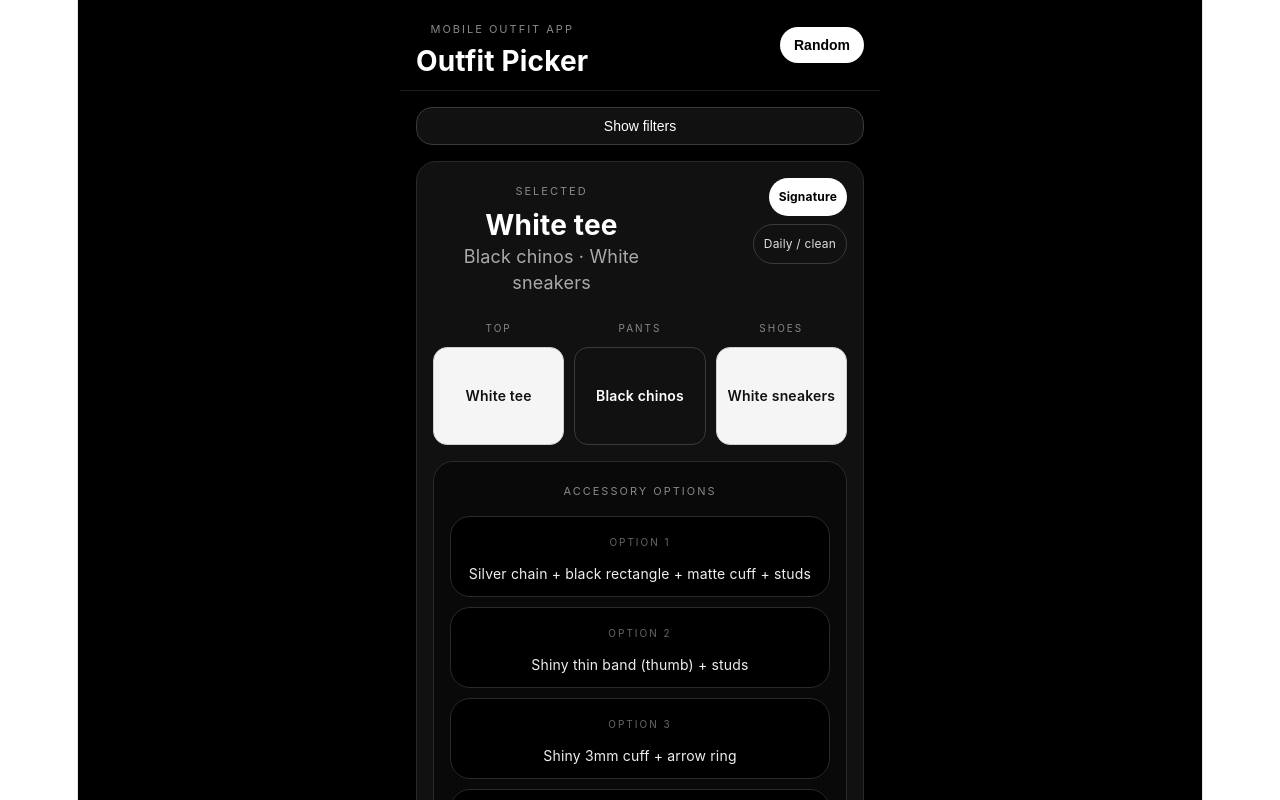
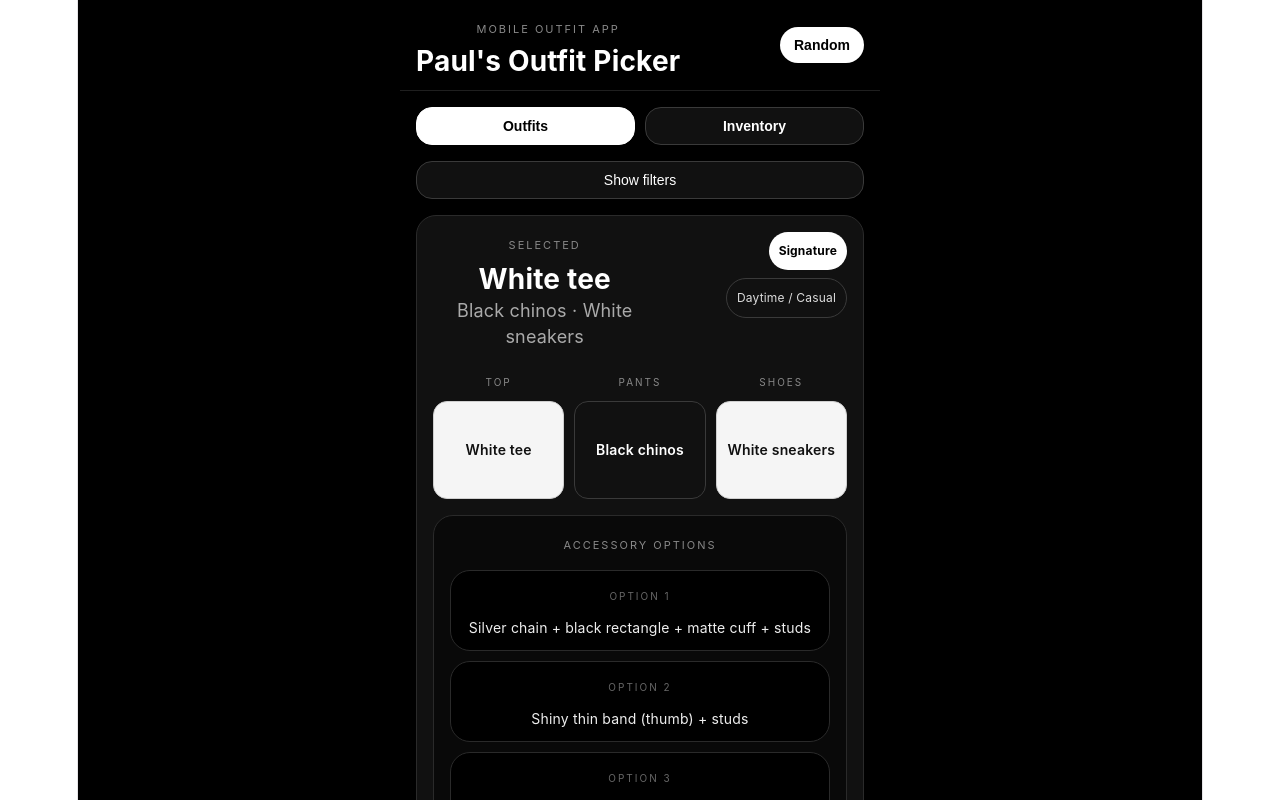
Before and after one commit to akdang/outfit-picker, a React (Vite) app: page / in a window 1280 px wide. Shown: the top 800 px of the page. Built offline with nearby package versions, Linux system fonts and the light colour scheme.

Commit message:
Added inventory

```diff
--- a/src/App.tsx
+++ b/src/App.tsx
@@ -395,6 +395,61 @@ const outfits: Outfit[] = [
   },
 ];
 
+const inventory = {
+  tops: [
+    "White tee",
+    "Light gray tee",
+    "Charcoal tee",
+    "Black tee",
+    "White button-up",
+    "Light gray button-up",
+    "Dark gray button-up",
+    "Sage green button-up",
+    "Beige button-up",
+    "Black button-up",
+  ],
+  pants: [
+    "Black chinos",
+    "Charcoal chinos",
+    "Black jeans",
+    "Dark blue jeans",
+    "Light blue jeans",
+  ],
+  shoes: [
+    "Black sneakers",
+    "White sneakers",
+    "Black boots",
+    "Gray suede boots",
+  ],
+  rings: [
+    "Black thin rectangle ring",
+    "Silver arrow retro ring",
+    "Thin silver band",
+    "Shiny thin silver band",
+    "Silver/black top signet",
+  ],
+  necklaces: [
+    'Silver 3mm box chain (20")',
+    'Black 3mm box chain (20")',
+  ],
+  bracelets: [
+    "Silver matte cuff (3mm)",
+    "Shiny silver cuff (3mm)",
+    "Shiny silver cuff (6mm)",
+    "Shiny silver Mobius bracelet",
+    "Black Mobius bracelet",
+  ],
+  earrings: [
+    "Black studs",
+    "White diamond studs",
+    "Silver/black mixed studs",
+    "Silver gauge",
+    "Black gauge",
+    "Black thin hoop",
+    "Black thick hoop",
+  ],
+};
+
 const moods = ["All", "clean", "day", "easy", "casual", "night", "edge", "date", "smart", "stylish"];
 
 function getOccasionGroup(occasion: string) {
@@ -416,7 +471,8 @@ function getOccasionGroup(occasion: string) {
     value.includes("daily") ||
     value.includes("daytime") ||
     value.includes("weekend") ||
-    value.includes("casual hangout")
+    value.includes("casual hangout") ||
+    value === "casual"
   ) {
     return "Daytime / Casual";
   }
@@ -499,6 +555,47 @@ function uniqueValues(items: Outfit[], key: keyof Outfit): string[] {
   return ["All", ...new Set(items.map((item) => String(item[key])))];
 }
 
+function SectionCard({ title, items }: { title: string; items: string[] }) {
+  const useSwatches = ["Tops", "Pants", "Shoes"].includes(title);
+
+  return (
+    <div style={{ ...cardStyle, background: "#090909" }}>
+      <div
+        style={{
+          fontSize: 11,
+          letterSpacing: 2,
+          textTransform: "uppercase",
+          color: "#888",
+          marginBottom: 12,
+        }}
+      >
+        {title}
+      </div>
+      <div style={{ display: "grid", gap: 8 }}>
+        {items.map((item) =>
+          useSwatches ? (
+            <SwatchBox key={item} label={item} />
+          ) : (
+            <div
+              key={item}
+              style={{
+                border: "1px solid #222",
+                background: "#000",
+                borderRadius: 14,
+                padding: "10px 12px",
+                fontSize: 14,
+                color: "#eee",
+              }}
+            >
+              {item}
+            </div>
+          )
+        )}
+      </div>
+    </div>
+  );
+}
+
 export default function App() {
   const [top, setTop] = useState("All");
   const [pants, setPants] = useState("All");
@@ -508,6 +605,7 @@ export default function App() {
   const [signatureOnly, setSignatureOnly] = useState(false);
   const [selectedId, setSelectedId] = useState<number>(1);
   const [showFilters, setShowFilters] = useState(false);
+  const [screen, setScreen] = useState<"outfits" | "inventory">("outfits");
 
   const resetFilters = () => {
     setTop("All");
@@ -571,8 +669,9 @@ export default function App() {
               <div style={{ fontSize: 11, letterSpacing: 2, textTransform: "uppercase", color: "#888" }}>
                 Mobile outfit app
               </div>
-              <div style={{ fontSize: 28, fontWeight: 700, marginTop: 6 }}>Outfit Picker</div>
+              <div style={{ fontSize: 28, fontWeight: 700, marginTop: 6 }}>Paul&apos;s Outfit Picker</div>
             </div>
+            {screen === "outfits" && (
               <button
                 onClick={randomPick}
                 style={{
@@ -585,10 +684,42 @@ export default function App() {
               >
                 Random
               </button>
+            )}
           </div>
         </div>
 
         <div style={{ padding: 16 }}>
+          <div style={{ display: "grid", gridTemplateColumns: "1fr 1fr", gap: 10, marginBottom: 16 }}>
+            <button
+              onClick={() => setScreen("outfits")}
+              style={{
+                ...buttonStyle,
+                borderRadius: 16,
+                background: screen === "outfits" ? "white" : "#111111",
+                color: screen === "outfits" ? "black" : "white",
+                borderColor: screen === "outfits" ? "white" : "#3a3a3a",
+                fontWeight: 600,
+              }}
+            >
+              Outfits
+            </button>
+            <button
+              onClick={() => setScreen("inventory")}
+              style={{
+                ...buttonStyle,
+                borderRadius: 16,
+                background: screen === "inventory" ? "white" : "#111111",
+                color: screen === "inventory" ? "black" : "white",
+                borderColor: screen === "inventory" ? "white" : "#3a3a3a",
+                fontWeight: 600,
+              }}
+            >
+              Inventory
+            </button>
+          </div>
+
+          {screen === "outfits" ? (
+            <>
               <button
                 onClick={() => setShowFilters((v) => !v)}
                 style={{ ...buttonStyle, width: "100%", borderRadius: 16, marginBottom: 16 }}
@@ -603,9 +734,15 @@ export default function App() {
                       <div style={{ fontSize: 11, letterSpacing: 2, textTransform: "uppercase", color: "#888", marginBottom: 8 }}>
                         Top
                       </div>
-                  <select value={top} onChange={(e) => setTop(e.target.value)} style={{ ...buttonStyle, borderRadius: 16, width: "100%" }}>
+                      <select
+                        value={top}
+                        onChange={(e) => setTop(e.target.value)}
+                        style={{ ...buttonStyle, borderRadius: 16, width: "100%" }}
+                      >
                         {topOptions.map((v) => (
-                      <option key={v} value={v}>{v}</option>
+                          <option key={v} value={v}>
+                            {v}
+                          </option>
                         ))}
                       </select>
                     </div>
@@ -614,9 +751,15 @@ export default function App() {
                       <div style={{ fontSize: 11, letterSpacing: 2, textTransform: "uppercase", color: "#888", marginBottom: 8 }}>
                         Bottom
                       </div>
-                  <select value={pants} onChange={(e) => setPants(e.target.value)} style={{ ...buttonStyle, borderRadius: 16, width: "100%" }}>
+                      <select
+                        value={pants}
+                        onChange={(e) => setPants(e.target.value)}
+                        style={{ ...buttonStyle, borderRadius: 16, width: "100%" }}
+                      >
                         {pantsOptions.map((v) => (
-                      <option key={v} value={v}>{v}</option>
+                          <option key={v} value={v}>
+                            {v}
+                          </option>
                         ))}
                       </select>
                     </div>
@@ -625,9 +768,15 @@ export default function App() {
                       <div style={{ fontSize: 11, letterSpacing: 2, textTransform: "uppercase", color: "#888", marginBottom: 8 }}>
                         Shoes
                       </div>
-                  <select value={shoes} onChange={(e) => setShoes(e.target.value)} style={{ ...buttonStyle, borderRadius: 16, width: "100%" }}>
+                      <select
+                        value={shoes}
+                        onChange={(e) => setShoes(e.target.value)}
+                        style={{ ...buttonStyle, borderRadius: 16, width: "100%" }}
+                      >
                         {shoesOptions.map((v) => (
-                      <option key={v} value={v}>{v}</option>
+                          <option key={v} value={v}>
+                            {v}
+                          </option>
                         ))}
                       </select>
                     </div>
@@ -636,9 +785,15 @@ export default function App() {
                       <div style={{ fontSize: 11, letterSpacing: 2, textTransform: "uppercase", color: "#888", marginBottom: 8 }}>
                         Occasion
                       </div>
-                  <select value={occasion} onChange={(e) => setOccasion(e.target.value)} style={{ ...buttonStyle, borderRadius: 16, width: "100%" }}>
+                      <select
+                        value={occasion}
+                        onChange={(e) => setOccasion(e.target.value)}
+                        style={{ ...buttonStyle, borderRadius: 16, width: "100%" }}
+                      >
                         {occasionOptions.map((v) => (
-                      <option key={v} value={v}>{v}</option>
+                          <option key={v} value={v}>
+                            {v}
+                          </option>
                         ))}
                       </select>
                     </div>
@@ -669,9 +824,14 @@ export default function App() {
                     </div>
 
                     <label style={{ display: "flex", alignItems: "center", gap: 10, fontSize: 14 }}>
-                  <input type="checkbox" checked={signatureOnly} onChange={(e) => setSignatureOnly(e.target.checked)} />
+                      <input
+                        type="checkbox"
+                        checked={signatureOnly}
+                        onChange={(e) => setSignatureOnly(e.target.checked)}
+                      />
                       Signature fits only
                     </label>
+
                     <button
                       onClick={resetFilters}
                       style={{
@@ -679,7 +839,6 @@ export default function App() {
                         width: "100%",
                         borderRadius: 16,
                         background: "#1a1a1a",
-                    marginTop: 8,
                       }}
                     >
                       Reset all filters
@@ -695,43 +854,108 @@ export default function App() {
                       Selected
                     </div>
                     <div style={{ fontSize: 28, fontWeight: 700, marginTop: 8 }}>{selected.top}</div>
-                <div style={{ color: "#aaa", marginTop: 6 }}>{selected.pants} · {selected.shoes}</div>
+                    <div style={{ color: "#aaa", marginTop: 6 }}>
+                      {selected.pants} · {selected.shoes}
+                    </div>
                   </div>
                   <div style={{ display: "flex", gap: 8, flexWrap: "wrap", justifyContent: "flex-end" }}>
                     {selected.signature && (
-                  <span style={{ background: "white", color: "black", borderRadius: 999, padding: "6px 10px", fontSize: 12, fontWeight: 700 }}>
+                      <span
+                        style={{
+                          background: "white",
+                          color: "black",
+                          borderRadius: 999,
+                          padding: "6px 10px",
+                          fontSize: 12,
+                          fontWeight: 700,
+                        }}
+                      >
                         Signature
                       </span>
                     )}
-                <span style={{ border: "1px solid #3a3a3a", borderRadius: 999, padding: "6px 10px", fontSize: 12, color: "#ddd" }}>
-                  {selected.occasion}
+                    <span
+                      style={{
+                        border: "1px solid #3a3a3a",
+                        borderRadius: 999,
+                        padding: "6px 10px",
+                        fontSize: 12,
+                        color: "#ddd",
+                      }}
+                    >
+                      {getOccasionGroup(selected.occasion)}
                     </span>
                   </div>
                 </div>
 
                 <div style={{ display: "grid", gridTemplateColumns: "1fr 1fr 1fr", gap: 10, marginTop: 18 }}>
                   <div>
-                <div style={{ fontSize: 10, letterSpacing: 2, textTransform: "uppercase", color: "#888", marginBottom: 6 }}>Top</div>
+                    <div
+                      style={{
+                        fontSize: 10,
+                        letterSpacing: 2,
+                        textTransform: "uppercase",
+                        color: "#888",
+                        marginBottom: 6,
+                      }}
+                    >
+                      Top
+                    </div>
                     <SwatchBox label={selected.top} />
                   </div>
                   <div>
-                <div style={{ fontSize: 10, letterSpacing: 2, textTransform: "uppercase", color: "#888", marginBottom: 6 }}>Pants</div>
+                    <div
+                      style={{
+                        fontSize: 10,
+                        letterSpacing: 2,
+                        textTransform: "uppercase",
+                        color: "#888",
+                        marginBottom: 6,
+                      }}
+                    >
+                      Pants
+                    </div>
                     <SwatchBox label={selected.pants} />
                   </div>
                   <div>
-                <div style={{ fontSize: 10, letterSpacing: 2, textTransform: "uppercase", color: "#888", marginBottom: 6 }}>Shoes</div>
+                    <div
+                      style={{
+                        fontSize: 10,
+                        letterSpacing: 2,
+                        textTransform: "uppercase",
+                        color: "#888",
+                        marginBottom: 6,
+                      }}
+                    >
+                      Shoes
+                    </div>
                     <SwatchBox label={selected.shoes} />
                   </div>
                 </div>
 
                 <div style={{ ...cardStyle, marginTop: 16, background: "#090909" }}>
-              <div style={{ fontSize: 11, letterSpacing: 2, textTransform: "uppercase", color: "#888", marginBottom: 12 }}>
+                  <div
+                    style={{
+                      fontSize: 11,
+                      letterSpacing: 2,
+                      textTransform: "uppercase",
+                      color: "#888",
+                      marginBottom: 12,
+                    }}
+                  >
                     Accessory options
                   </div>
                   <div style={{ display: "grid", gap: 10 }}>
                     {selected.accessories.map((option, idx) => (
                       <div key={`${selected.id}-${idx}`} style={{ ...cardStyle, padding: 12, background: "#000" }}>
-                    <div style={{ fontSize: 10, letterSpacing: 2, textTransform: "uppercase", color: "#666", marginBottom: 8 }}>
+                        <div
+                          style={{
+                            fontSize: 10,
+                            letterSpacing: 2,
+                            textTransform: "uppercase",
+                            color: "#666",
+                            marginBottom: 8,
+                          }}
+                        >
                           Option {idx + 1}
                         </div>
                         <div style={{ fontSize: 14, color: "#eee", lineHeight: 1.5 }}>{option}</div>
@@ -743,14 +967,18 @@ export default function App() {
 
               <div style={{ marginTop: 16 }}>
                 <div style={{ display: "flex", justifyContent: "space-between", marginBottom: 10 }}>
-              <div style={{ fontSize: 11, letterSpacing: 2, textTransform: "uppercase", color: "#888" }}>Matching outfits</div>
+                  <div style={{ fontSize: 11, letterSpacing: 2, textTransform: "uppercase", color: "#888" }}>
+                    Matching outfits
+                  </div>
                   <div style={{ fontSize: 12, color: "#777" }}>{filtered.length} found</div>
                 </div>
+
                 <div style={{ display: "grid", gap: 10 }}>
                   {filtered.map((o) => {
                     const active = selected.id === o.id;
                     const pantsSwatch = getSwatch(o.pants);
                     const shoesSwatch = getSwatch(o.shoes);
+
                     return (
                       <button
                         key={o.id}
@@ -795,17 +1023,40 @@ export default function App() {
                             </div>
                           </div>
                           {o.signature && (
-                        <span style={{ background: active ? "black" : "#222", color: "white", borderRadius: 999, padding: "6px 10px", fontSize: 12, whiteSpace: "nowrap" }}>
+                            <span
+                              style={{
+                                background: active ? "black" : "#222",
+                                color: "white",
+                                borderRadius: 999,
+                                padding: "6px 10px",
+                                fontSize: 12,
+                                whiteSpace: "nowrap",
+                              }}
+                            >
                               Signature
                             </span>
                           )}
                         </div>
-                    <div style={{ marginTop: 10, fontSize: 13, color: active ? "#555" : "#777" }}>{getOccasionGroup(o.occasion)}</div>
+                        <div style={{ marginTop: 10, fontSize: 13, color: active ? "#555" : "#777" }}>
+                          {getOccasionGroup(o.occasion)}
+                        </div>
                       </button>
                     );
                   })}
                 </div>
               </div>
+            </>
+          ) : (
+            <div style={{ display: "grid", gap: 14 }}>
+              <SectionCard title="Tops" items={inventory.tops} />
+              <SectionCard title="Pants" items={inventory.pants} />
+              <SectionCard title="Shoes" items={inventory.shoes} />
+              <SectionCard title="Rings" items={inventory.rings} />
+              <SectionCard title="Necklaces" items={inventory.necklaces} />
+              <SectionCard title="Bracelets" items={inventory.bracelets} />
+              <SectionCard title="Earrings" items={inventory.earrings} />
+            </div>
+          )}
         </div>
       </div>
     </div>
```
Lines whose indentation alone changed are shown as unchanged.
